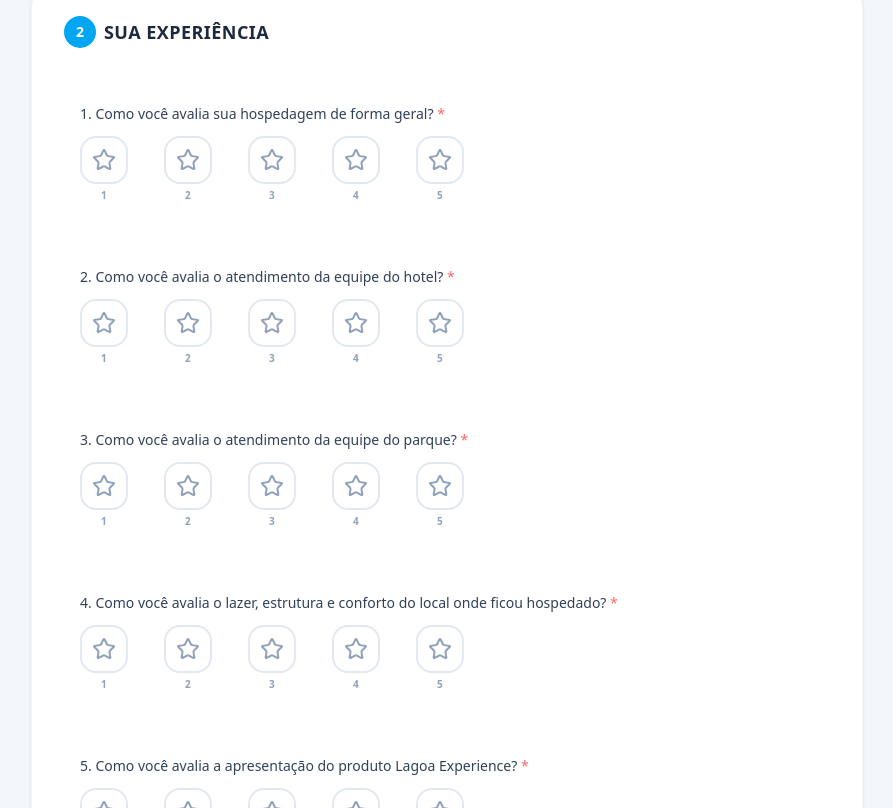
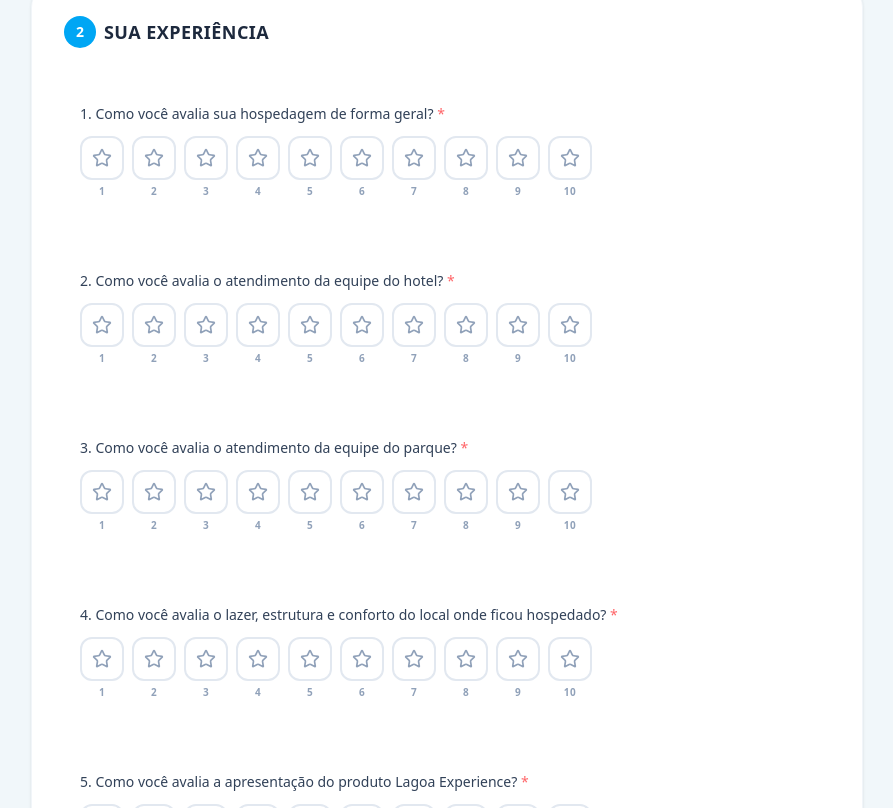
Before and after one commit to lagoavacation2-cmd/Pesquisa-Lagoa-Experience, a React (Vite) app: page / in a window 1280 px wide. Shown: the part 972-1780 px from the top of the page, without its empty margins (193-1086 px from the left). Built offline with nearby package versions, Linux system fonts and the light colour scheme; no server answers.

Commit message:
feat: Enhance NPS scale and validation
Update the NPS rating scale to range from 1 to 10. Adjust validation logic and UI elements to accommodate the new range, ensuring accurate data collection and user feedback.

```diff
--- a/src/components/AdminDashboard.tsx
+++ b/src/components/AdminDashboard.tsx
@@ -378,7 +378,7 @@ export default function AdminDashboard() {
              <ResponsiveContainer width="100%" height="100%">
                 <BarChart data={categoryAverages} layout="vertical">
                   <CartesianGrid strokeDasharray="3 3" stroke="#f1f5f9" horizontal={false} />
-                  <XAxis type="number" domain={[0, 5]} hide />
+                  <XAxis type="number" domain={[0, 10]} hide />
                   <YAxis dataKey="name" type="category" axisLine={false} tickLine={false} tick={{fill: '#64748b', fontSize: 11}} width={100} />
                   <Tooltip
                     cursor={{fill: 'transparent'}}
@@ -386,7 +386,7 @@ export default function AdminDashboard() {
                   />
                   <Bar dataKey="score" fill="#90e0ef" radius={[0, 6, 6, 0]}>
                     {categoryAverages.map((entry, index) => (
-                      <Cell key={`cell-${index}`} fill={entry.score >= 4 ? '#10b981' : entry.score >= 3 ? '#f59e0b' : '#ef4444'} />
+                      <Cell key={`cell-${index}`} fill={entry.score >= 8 ? '#10b981' : entry.score >= 6 ? '#f59e0b' : '#ef4444'} />
                     ))}
                   </Bar>
                 </BarChart>
--- a/src/components/PublicNpsForm.tsx
+++ b/src/components/PublicNpsForm.tsx
@@ -55,6 +55,11 @@ export default function PublicNpsForm() {
       if (isEmptyValue(value)) {
         errors[field] = 'Campo obrigatório';
       }
+
+      const numValue = Number(value);
+      if (!isEmptyValue(value) && (numValue < 1 || numValue > 10)) {
+        errors[field] = 'Selecione uma nota de 1 a 10';
+      }
     });
 
     if (formData.nota_nps === null || formData.nota_nps === undefined || formData.nota_nps as any === '') {
@@ -92,7 +97,7 @@ export default function PublicNpsForm() {
       if (ratingErrors.nota_nps && Object.keys(ratingErrors).length === 1) {
         setSubmitError('Por favor, selecione uma nota de recomendação de 0 a 10.');
       } else {
-        setSubmitError('Por favor, responda todas as perguntas de avaliação antes de finalizar.');
+        setSubmitError('Por favor, responda todas as perguntas de avaliação (1 a 10) antes de finalizar.');
       }
 
       // Scroll to first error
--- a/src/components/RatingScale.tsx
+++ b/src/components/RatingScale.tsx
@@ -16,26 +16,26 @@ export default function RatingScale({ label, value, onChange, required, error, i
       <label className="text-sm font-medium text-slate-700">
         {label} {required && <span className="text-red-400">*</span>}
       </label>
-      <div className="flex items-center justify-between max-w-sm">
-        {[1, 2, 3, 4, 5].map((num) => (
+      <div className="flex items-center justify-between gap-2 overflow-x-auto pb-2 sm:overflow-visible sm:justify-start sm:flex-wrap">
+        {[1, 2, 3, 4, 5, 6, 7, 8, 9, 10].map((num) => (
           <button
             key={num}
             type="button"
             onClick={() => onChange(num)}
             className={cn(
-              "flex flex-col items-center gap-1 transition-all duration-200 group",
+              "flex flex-col items-center gap-1 transition-all duration-200 group flex-shrink-0",
               value === num ? "scale-110" : "hover:scale-105"
             )}
           >
             <div
               className={cn(
-                "w-12 h-12 rounded-2xl flex items-center justify-center border-2 transition-colors",
+                "w-9 h-9 sm:w-11 sm:h-11 rounded-xl flex items-center justify-center border-2 transition-colors",
                 value === num
                   ? "bg-sky-100 border-sky-500 text-sky-600 shadow-sm"
                   : cn("bg-white border-slate-200 text-slate-400 group-hover:border-sky-300 group-hover:text-sky-400", error && "border-red-200")
               )}
             >
-              <Star className={cn("w-6 h-6", value === num && "fill-current")} />
+              <Star className={cn("w-4 h-4 sm:w-5 sm:h-5", value === num && "fill-current")} />
             </div>
             <span className={cn(
               "text-[10px] font-bold uppercase tracking-wider",
```
